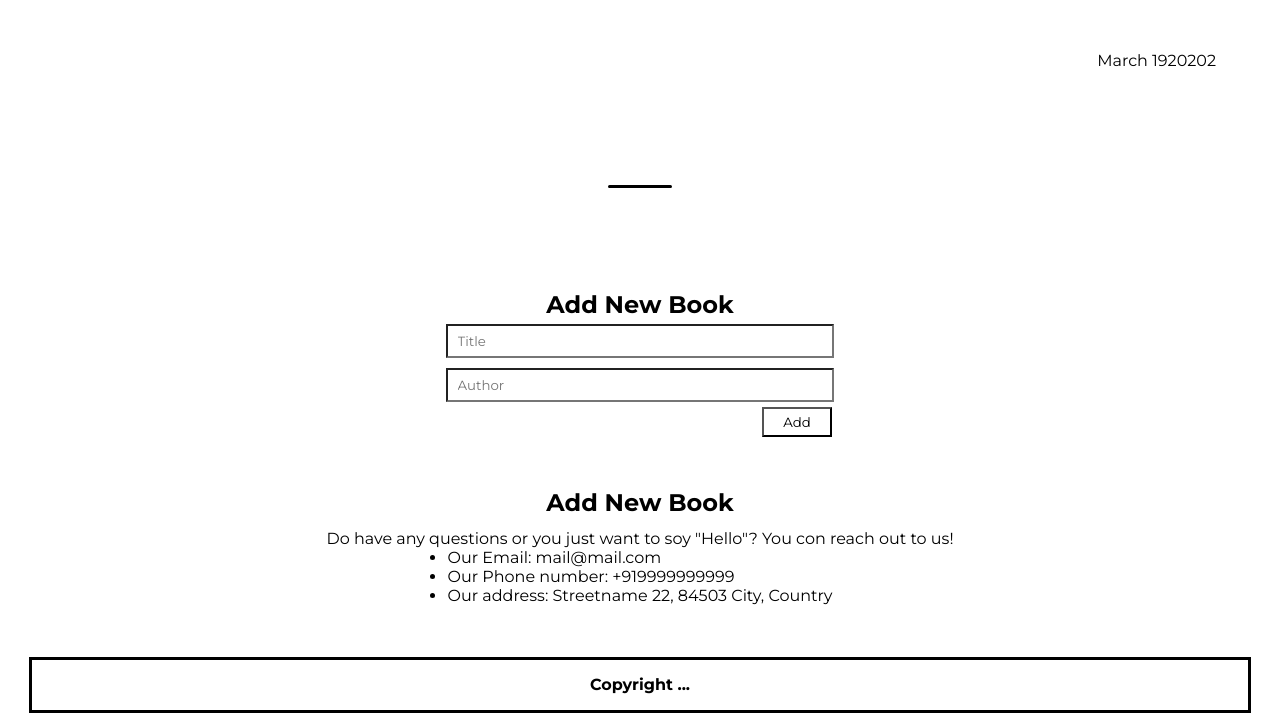
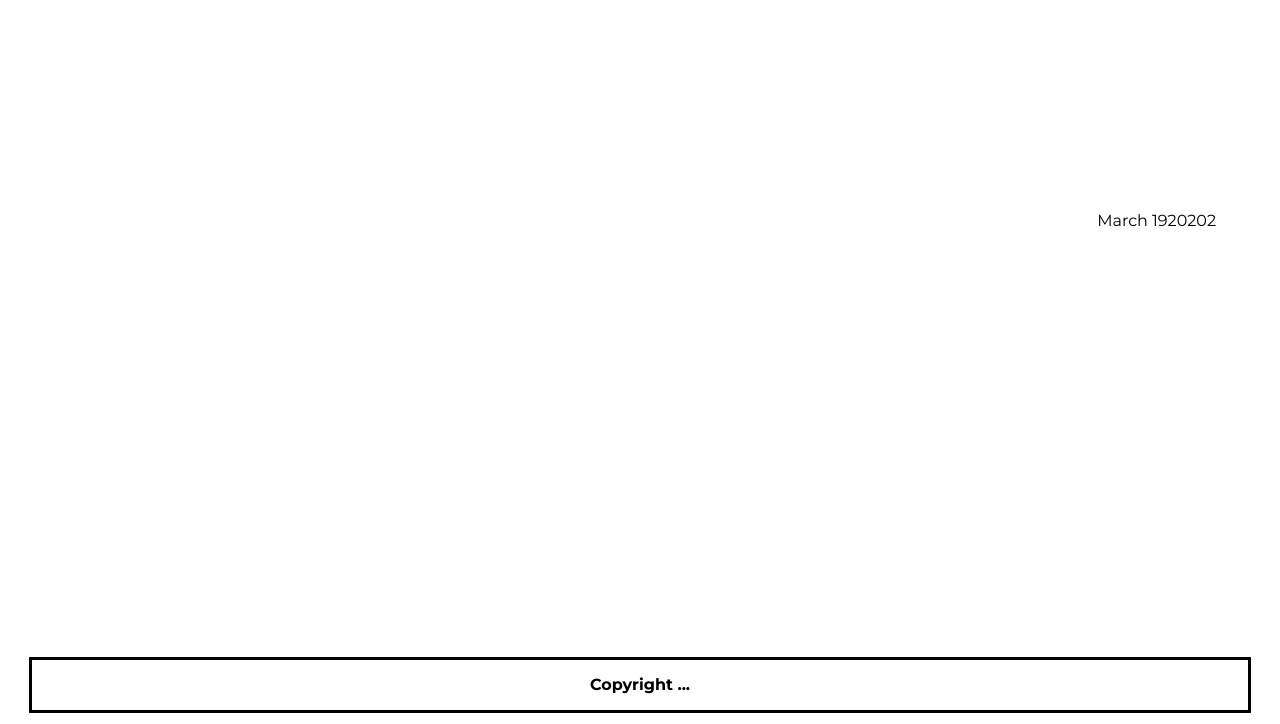
Before and after one commit to bhskr44/awesome_books, a website: page index.html in a window 1280 px wide. Shown: the part 76-800 px from the top of the page. Drawn offline with Linux system fonts and the light colour scheme.

Commit message:
Update index.html

```diff
--- a/index.html
+++ b/index.html
@@ -26,12 +26,16 @@
           </ul>
         </div>
       </section>
-      <div class="datentime"><p>March 1920202</p></div>
+      <div class="datentime"><p class="date">March 1920202</p></div>
 
-      <section id="list"></section>
-      <div class="dash"></div>
+      <section id="list-section">
+        <div id="list"></div>
+        <div class="dash"></div>
+      </section>
 
-      <section class="add-form">
+
+
+      <section class="add-form hide" id="form-section">
         <form action="#" id="formElement" method="post">
           <h2>Add New Book</h2>
           <input type="text" name="title" id="title" placeholder="Title" />
@@ -42,7 +46,7 @@
         </form>
       </section>
 
-      <section class="contact">
+      <section id="contact-section" class="contact hide">
         <h2>Add New Book</h2>
         <p>
           Do have any questions or you just want to soy "Hello"? You con reach
```
